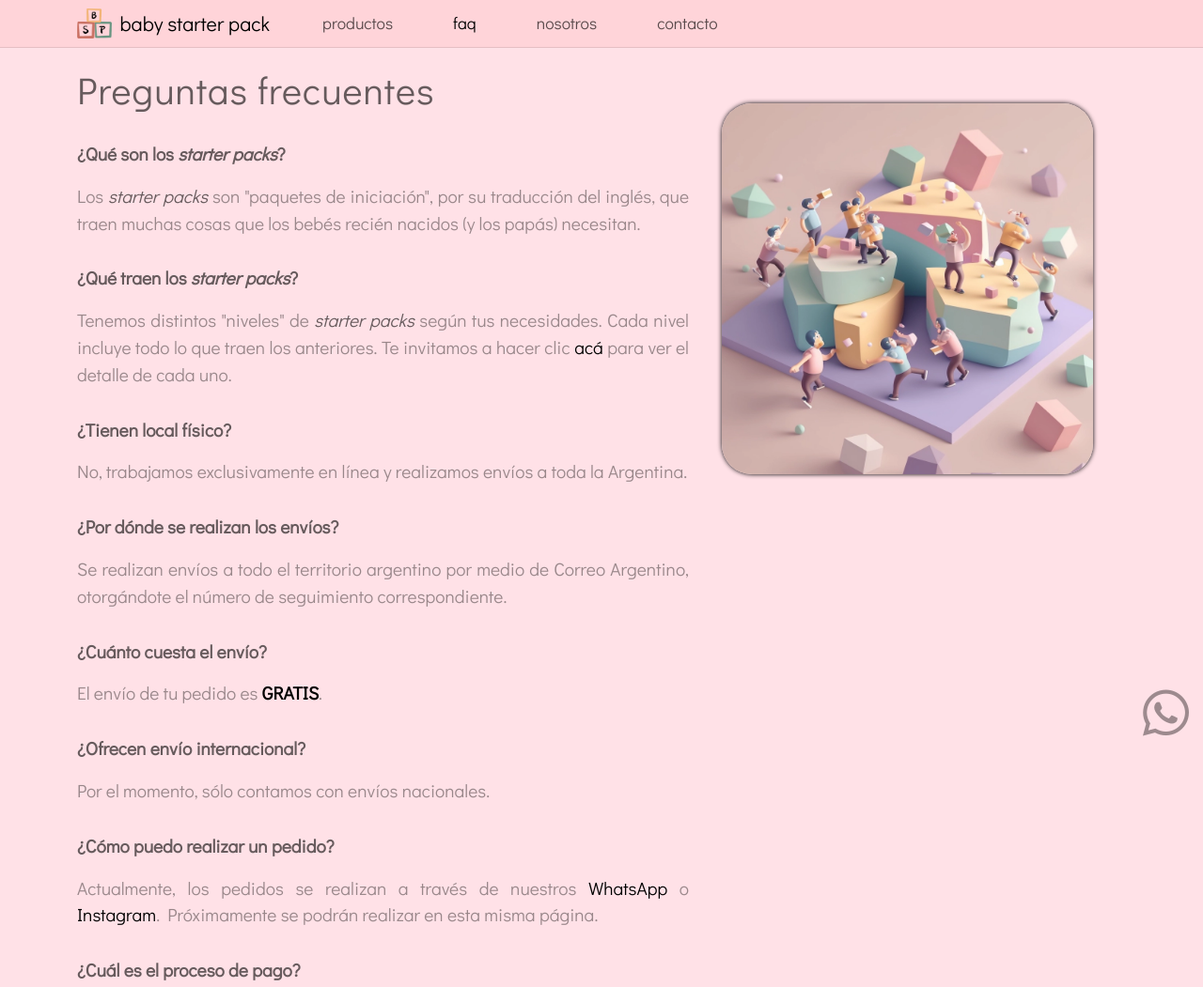
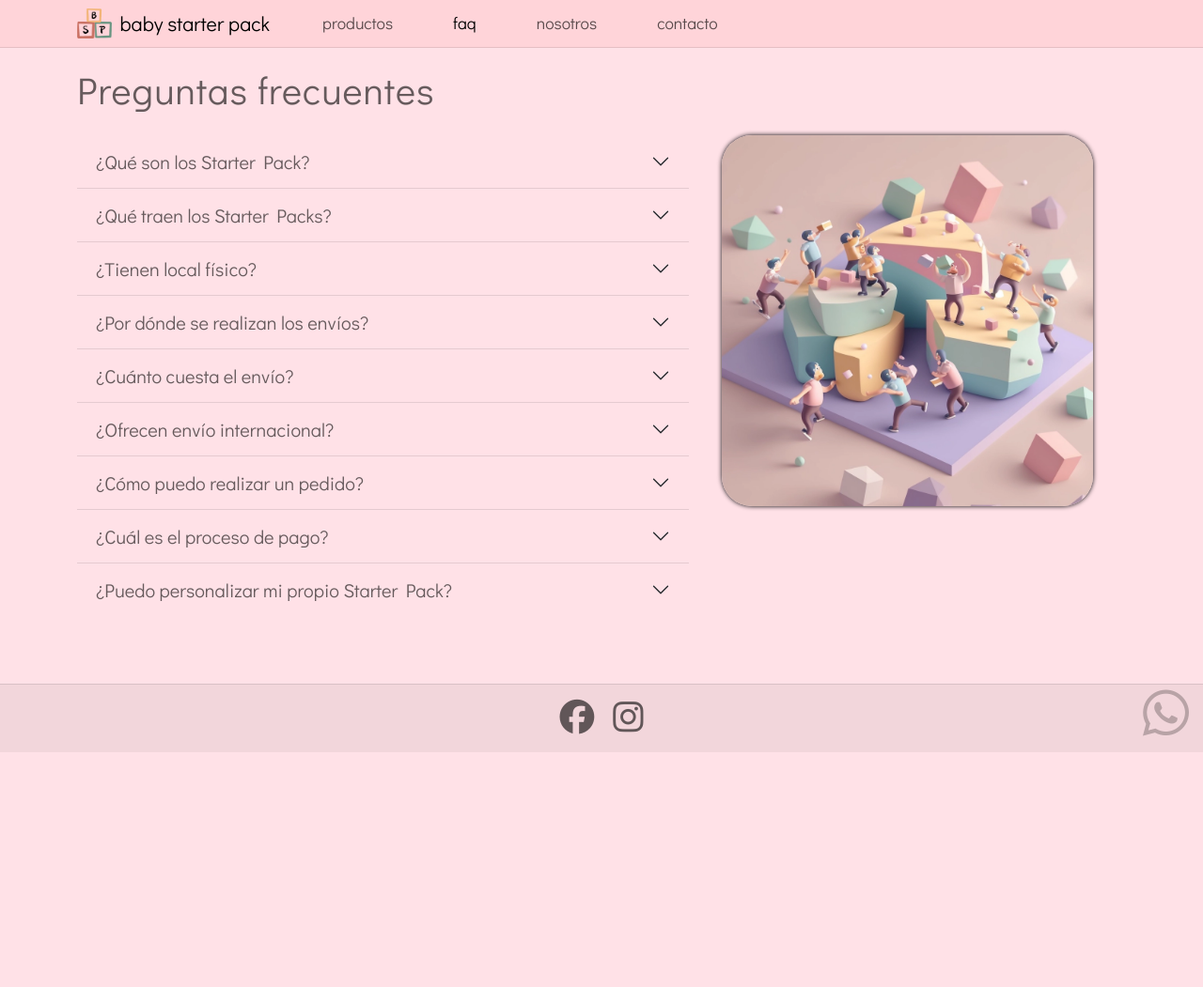
Before and after one commit to alexiscirmi/web-development-coderhouse, a website: page assets/pages/faq.html in a window 1280 px wide. Shown: the top 1051 px of the page at 94% size. After the commit the page ends 801 px from the top, so only its background shows below. Drawn offline with nearby package versions, Linux system fonts and the light colour scheme.

Commit message:
FAQ section redesigned. SASS code cleanup.

```diff
--- a/assets/pages/faq.html
+++ b/assets/pages/faq.html
@@ -65,42 +65,149 @@
     </nav>
   </header>
 
-  <!-- Main text & image -->
+  <!-- Main accordion & image -->
 
   <main class="container-fluid container-lg d-flex flex-wrap flex-row">
 
-    <div class="col-md-7 col-12 order-1 mb-4">
-      <h1>Preguntas frecuentes</h1>
-      <p class="question">¿Qué son los <em>starter packs</em>?</p>
-      <p class="answer">Los <em>starter packs</em> son "paquetes de iniciación", por su traducción del inglés, que traen
-        muchas cosas que los bebés recién nacidos (y los papás) necesitan.</p>
-      <p class="question">¿Qué traen los <em>starter packs</em>?</p>
-      <p class="answer">Tenemos distintos "niveles" de <em>starter packs</em> según tus necesidades. Cada nivel incluye
-        todo lo que traen los anteriores. Te invitamos a hacer clic <a href="productos.html">acá</a> para ver el
-        detalle
-        de cada uno.</p>
-      <p class="question">¿Tienen local físico?</p>
-      <p class="answer">No, trabajamos exclusivamente en línea y realizamos envíos a toda la Argentina.</p>
-      <p class="question">¿Por dónde se realizan los envíos?</p>
-      <p class="answer">Se realizan envíos a todo el territorio argentino por medio de Correo Argentino, otorgándote el
-        número de seguimiento correspondiente.</p>
-      <p class="question">¿Cuánto cuesta el envío?</p>
-      <p class="answer">El envío de tu pedido es <strong style="color: black;">GRATIS</strong>.</p>
-      <p class="question">¿Ofrecen envío internacional?</p>
-      <p class="answer">Por el momento, sólo contamos con envíos nacionales.</p>
-      <p class="question">¿Cómo puedo realizar un pedido?</p>
-      <p class="answer">Actualmente, los pedidos se realizan a través de nuestros <a href="#"
-          onclick="alert('(Link a chat de WhatsApp)')">WhatsApp</a> o <a href="#"
-          onclick="alert('(Link a página de Instagram)')">Instagram</a>. Próximamente se podrán realizar en esta misma
-        página.</p>
-      <p class="question">¿Cuál es el proceso de pago?</p>
-      <p class="answer">El pago se podrá efectuar por medio de un link de Mercado Pago, por transferencia bancaria o por
-        medio de Bitcoin, Ether o USDC. Los datos se facilitarán al realizarse el pedido.</p>
-      <p class="question">¿Puedo personalizar mi propio <em>starter pack</em>?</p>
-      <p class="answer">En caso de necesitarlo, podés solicitar un presupuesto para un <em>starter pack</em>
-        personalizado.</p>
+    <h1 class="col-12">Preguntas frecuentes</h1>
+
+    <!-- Accordion -->
+
+    <div class="accordion accordion-flush col-md-7 col-12 order-1 mb-4" id="accordionFlush">
+
+      <div class="accordion-item accordion-item-custom">
+        <h2 class="accordion-header accordion-header-custom">
+          <button class="accordion-button accordion-button-custom collapsed" type="button" data-bs-toggle="collapse"
+            data-bs-target="#flush-collapseOne" aria-expanded="false" aria-controls="flush-collapseOne">
+            ¿Qué son los Starter Pack?
+          </button>
+        </h2>
+        <div id="flush-collapseOne" class="accordion-collapse collapse" data-bs-parent="#accordionFlush">
+          <div class="accordion-body">Los Starter Packs son "paquetes de iniciación", por su traducción del
+            inglés, que traen muchas cosas que los bebés recién nacidos (y los papás) necesitan.
+          </div>
+        </div>
+      </div>
+
+      <div class="accordion-item accordion-item-custom">
+        <h2 class="accordion-header accordion-header-custom">
+          <button class="accordion-button accordion-button-custom collapsed" type="button" data-bs-toggle="collapse"
+            data-bs-target="#flush-collapseTwo" aria-expanded="false" aria-controls="flush-collapseTwo">
+            ¿Qué traen los Starter Packs?
+          </button>
+        </h2>
+        <div id="flush-collapseTwo" class="accordion-collapse collapse" data-bs-parent="#accordionFlush">
+          <div class="accordion-body">Tenemos distintos "niveles" de <em>starter packs</em> según tus necesidades. Cada
+            nivel incluye todo lo que traen los anteriores. Te invitamos a hacer clic <a href="productos.html">acá</a>
+            para ver el detalle de cada uno.
+          </div>
+        </div>
+      </div>
+
+      <div class="accordion-item accordion-item-custom">
+        <h2 class="accordion-header accordion-header-custom">
+          <button class="accordion-button accordion-button-custom collapsed" type="button" data-bs-toggle="collapse"
+            data-bs-target="#flush-collapseThree" aria-expanded="false" aria-controls="flush-collapseThree">
+            ¿Tienen local físico?
+          </button>
+        </h2>
+        <div id="flush-collapseThree" class="accordion-collapse collapse" data-bs-parent="#accordionFlush">
+          <div class="accordion-body">No, trabajamos exclusivamente en línea y realizamos envíos a toda la Argentina.
+          </div>
+        </div>
+      </div>
+
+      <div class="accordion-item accordion-item-custom">
+        <h2 class="accordion-header accordion-header-custom">
+          <button class="accordion-button accordion-button-custom collapsed" type="button" data-bs-toggle="collapse"
+            data-bs-target="#flush-collapseFour" aria-expanded="false" aria-controls="flush-collapseFour">
+            ¿Por dónde se realizan los envíos?
+          </button>
+        </h2>
+        <div id="flush-collapseFour" class="accordion-collapse collapse" data-bs-parent="#accordionFlush">
+          <div class="accordion-body">Se realizan envíos a todo el territorio argentino por medio de Correo Argentino,
+            otorgándote el
+            número de seguimiento correspondiente.
+          </div>
+        </div>
+      </div>
+
+      <div class="accordion-item accordion-item-custom">
+        <h2 class="accordion-header accordion-header-custom">
+          <button class="accordion-button accordion-button-custom collapsed" type="button" data-bs-toggle="collapse"
+            data-bs-target="#flush-collapseFive" aria-expanded="false" aria-controls="flush-collapseFive">
+            ¿Cuánto cuesta el envío?
+          </button>
+        </h2>
+        <div id="flush-collapseFive" class="accordion-collapse collapse" data-bs-parent="#accordionFlush">
+          <div class="accordion-body">El envío de tu pedido es <strong style="color: black;">GRATIS</strong>.
+          </div>
+        </div>
+      </div>
+
+      <div class="accordion-item accordion-item-custom">
+        <h2 class="accordion-header accordion-header-custom">
+          <button class="accordion-button accordion-button-custom collapsed" type="button" data-bs-toggle="collapse"
+            data-bs-target="#flush-collapseSix" aria-expanded="false" aria-controls="flush-collapseSix">
+            ¿Ofrecen envío internacional?
+          </button>
+        </h2>
+        <div id="flush-collapseSix" class="accordion-collapse collapse" data-bs-parent="#accordionFlush">
+          <div class="accordion-body">Por el momento, sólo contamos con envíos nacionales.
+          </div>
+        </div>
+      </div>
+
+      <div class="accordion-item accordion-item-custom">
+        <h2 class="accordion-header accordion-header-custom">
+          <button class="accordion-button accordion-button-custom collapsed" type="button" data-bs-toggle="collapse"
+            data-bs-target="#flush-collapseSeven" aria-expanded="false" aria-controls="flush-collapseSeven">
+            ¿Cómo puedo realizar un pedido?
+          </button>
+        </h2>
+        <div id="flush-collapseSeven" class="accordion-collapse collapse" data-bs-parent="#accordionFlush">
+          <div class="accordion-body">Actualmente, los pedidos se realizan a través de nuestros <a href="#"
+              onclick="alert('(Link a chat de WhatsApp)')">WhatsApp</a> o <a href="#"
+              onclick="alert('(Link a página de Instagram)')">Instagram</a>. Próximamente se podrán realizar en esta
+            misma
+            página.
+          </div>
+        </div>
+      </div>
+
+      <div class="accordion-item accordion-item-custom">
+        <h2 class="accordion-header accordion-header-custom">
+          <button class="accordion-button accordion-button-custom collapsed" type="button" data-bs-toggle="collapse"
+            data-bs-target="#flush-collapseEight" aria-expanded="false" aria-controls="flush-collapseEight">
+            ¿Cuál es el proceso de pago?
+          </button>
+        </h2>
+        <div id="flush-collapseEight" class="accordion-collapse collapse" data-bs-parent="#accordionFlush">
+          <div class="accordion-body">El pago se podrá efectuar por medio de un link de Mercado Pago, por transferencia
+            bancaria o por
+            medio de Bitcoin, Ether o USDC. Los datos se facilitarán al realizarse el pedido.
+          </div>
+        </div>
+      </div>
+
+      <div class="accordion-item accordion-item-custom">
+        <h2 class="accordion-header accordion-header-custom">
+          <button class="accordion-button accordion-button-custom collapsed" type="button" data-bs-toggle="collapse"
+            data-bs-target="#flush-collapseNine" aria-expanded="false" aria-controls="flush-collapseNine">
+            ¿Puedo personalizar mi propio Starter Pack?
+          </button>
+        </h2>
+        <div id="flush-collapseNine" class="accordion-collapse collapse" data-bs-parent="#accordionFlush">
+          <div class="accordion-body">En caso de necesitarlo, podés solicitar un presupuesto para un Starter
+            Pack
+            personalizado.
+          </div>
+        </div>
+      </div>
 
     </div>
+
+    <!-- Image -->
 
     <div class="col-md-5 col-12 order-2">
       <img class="img-fluid rounded-5 side-image" data-aos="fade-up" data-aos-duration="1000" src="../img/people.webp"
--- a/assets/scss/partials/_base.scss
+++ b/assets/scss/partials/_base.scss
@@ -1,5 +1,6 @@
 // Variables
 
+$navbar-bg-color: #ffd4d9;
 $index-bg-color: #e1f3ff;
 $productos-bg-color: #ffe5d9;
 $faq-bg-color: #ffe1e7;
@@ -7,6 +8,10 @@ $nosotros-bg-color: #d8e2dc;
 $contacto-bg-color: #cdb4db;
 $circle-check: #cce1d5;
 $circle-xmark: #f4acb7;
+$font-color: rgb(0, 0, 0, 0.6);
+$font-color-soft: rgba(0, 0, 0, 0.4);
+$border: solid 0.5px rgb(0, 0, 0, 0.1);
+$box-shadow: 0 0 5px rgba(0, 0, 0, 1);
 
 // Mixins
 
@@ -34,7 +39,7 @@ $circle-xmark: #f4acb7;
   margin: 0;
   padding: 0;
   font-family: 'Didact Gothic', sans-serif;
-  color: rgb(0, 0, 0, 0.6);
+  color: $font-color;
 }
 
 html {
@@ -91,7 +96,7 @@ h4 {
 
 p {
   margin-top: 10px;
-  font-size: larger;
+  font-size: 1.2rem;
   text-align: justify;
 }
 
@@ -102,12 +107,12 @@ a {
 
 li {
   margin-top: 10px;
-  font-size: large;
+  font-size: 1.15rem;
 }
 
 .side-image {
   display: flex;
-  box-shadow: 0 0 5px rgba(0, 0, 0, 1);
+  box-shadow: $box-shadow;
   max-width: 85%;
   margin: auto;
 
--- a/assets/scss/partials/_faq.scss
+++ b/assets/scss/partials/_faq.scss
@@ -1,13 +1,24 @@
 /* "Preguntas frecuentes" webpage Properties */
 
-.question {
-  margin-top: 30px;
-  font-weight: bold;
-  font-size: larger;
+.accordion-button-custom,
+.accordion-button-custom:focus,
+.accordion-button-custom:not(.collapsed) {
+  font-size: 1.25rem;
+  color: $font-color;
+  background-color: $faq-bg-color;
+  box-shadow: none;
 }
 
-.answer,
-.answer i,
-.disclaimer {
-  color: rgb(0, 0, 0, 0.4);
+.accordion-item-custom {
+  @extend .accordion-button-custom;
+  border: $border;
 }
+
+.accordion-header-custom {
+  margin: 0;
+}
+
+.accordion-body {
+  color: $font-color-soft;
+  font-size: 1.25rem;
+}
--- a/assets/scss/partials/_footer.scss
+++ b/assets/scss/partials/_footer.scss
@@ -2,7 +2,7 @@
 
 footer {
   background-color: rgb(0, 0, 0, 0.05);
-  border-top: solid 0.5px rgb(0, 0, 0, 0.1);
+  border-top: $border;
   margin-top: auto;
   padding: 0.5rem;
 
--- a/assets/scss/partials/_header.scss
+++ b/assets/scss/partials/_header.scss
@@ -1,8 +1,8 @@
 /* Navbar Properties */
 
 .navbar-custom {
-  background-color: #ffd4d9;
-  border-bottom: solid 0.5px rgb(0, 0, 0, 0.1);
+  background-color: $navbar-bg-color;
+  border-bottom: $border;
 }
 
 .nav-item-custom {
--- a/assets/scss/partials/_productos.scss
+++ b/assets/scss/partials/_productos.scss
@@ -1,7 +1,7 @@
 /* "Productos" webpage Properties */
 
 .sp-img {
-  box-shadow: 0 0 5px rgba(0, 0, 0, 1);
+  box-shadow: $box-shadow;
   @include zoom-in-transition-md;
 }
 
@@ -73,3 +73,7 @@
   font-weight: bold;
   color: black;
 }
+
+.disclaimer {
+  color: $font-color-soft;
+}
```
Also changed, not shown: assets/scss/partials/_index.scss (+4 -4 lines), assets/css/style.css, 1 other file.
